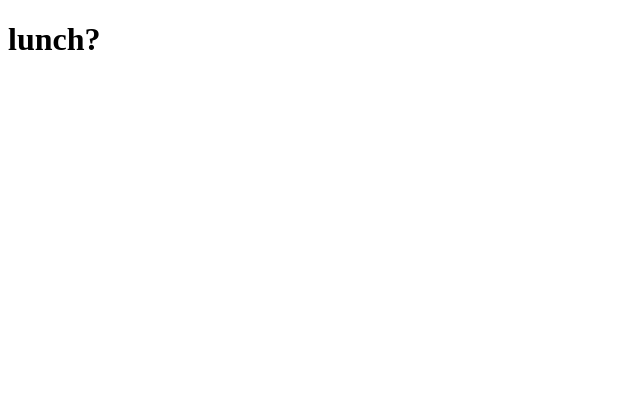
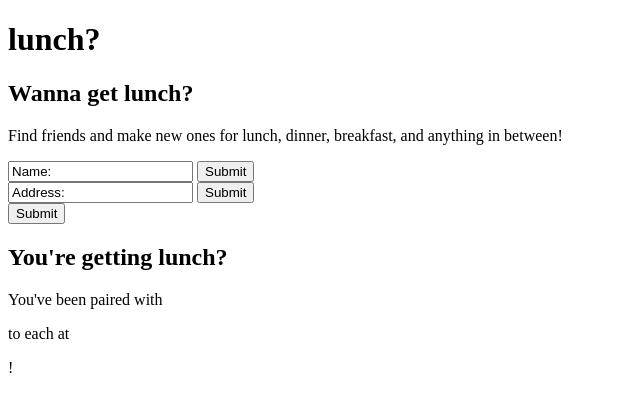
Before and after one commit to Nick-the-BinaryTree/lunch, a plain HTML site: page client/index.html in a window 1280 px wide. Shown: the whole page, without its empty margins (0-640 px from the left). Drawn offline with nearby package versions, Linux system fonts and the light colour scheme.

Commit message:
Establishes index.html

```diff
--- a/client/index.html
+++ b/client/index.html
@@ -10,7 +10,6 @@
     <head>
         <title>lunch?</title>
         <meta name="Description" content="Meet up with friends and make new ones for lunch, dinner, or breakfast!"/>
-        <!-- links for stylesheet and scripts will go here -->
     </head>
 
     <body>
@@ -18,7 +17,51 @@
         <h1 id="header">lunch?</h1>
         <!-- Webpage body -->
         <div id="body">
-            <!-- body will go here -->
+
+            <!-- Step 1: Profile Establishment -->
+            <div id="step1">
+                <h2>Wanna get lunch?</h2>
+                <p>Find friends and make new ones for lunch, dinner, breakfast, and anything in between!</p>
+                <input id="nameBox" type="text" value="Name:">
+                <!-- Add Later: Age + Gender (both user's and preference); meal type -->
+                <input id="submitName" type="submit" value="Submit">
+                <!-- Terms & Conditions -->
+            </div>
+
+            <!-- Step 2: Genre Vetting -->
+            <div id="step2">
+                <!-- Step 2 goes here -->
+                <!--  Do this later   -->
+            </div>
+
+            <!-- Step 3: Set Location -->
+            <div id="step3">
+                <!-- TODO Call to geolocating API -->
+                <!-- TODO Call to maps API -->
+                <input type="text" value="Address:">
+                <input type="submit" value="Submit">
+                <!-- TODO Call to geocoding API -->
+                <!-- TODO Call to maps API -->
+            </div>
+
+            <!-- Step 4: Restaurant Vetting -->
+            <div id="step4">
+                <!-- TODO Call to maps API -->
+                <!-- TODO Call to places API -->
+                <!-- TODO Some kind of script listing the results with a yea/nea option -->
+                <input type="submit" value="Submit">
+            </div>
+
+            <!-- Step 4: Assignment -->
+            <div id="step4">
+                <h2>You're getting lunch?</h2>
+                <p>You've been paired with</p> <!-- TODO get name to appear here --> <p>to each at</p> <!-- TODO get name of restaurant to appear here --><p>!</p>
+            </div>
+
         </div>
+    </body>
+
+    <script type="text/javascript" src="js/lunchAPI.js"></script>
+    <script src="http://cdnjs.cloudflare.com/ajax/libs/jquery/1.9.1/jquery.min.js"></script>
 
 </html>
```
